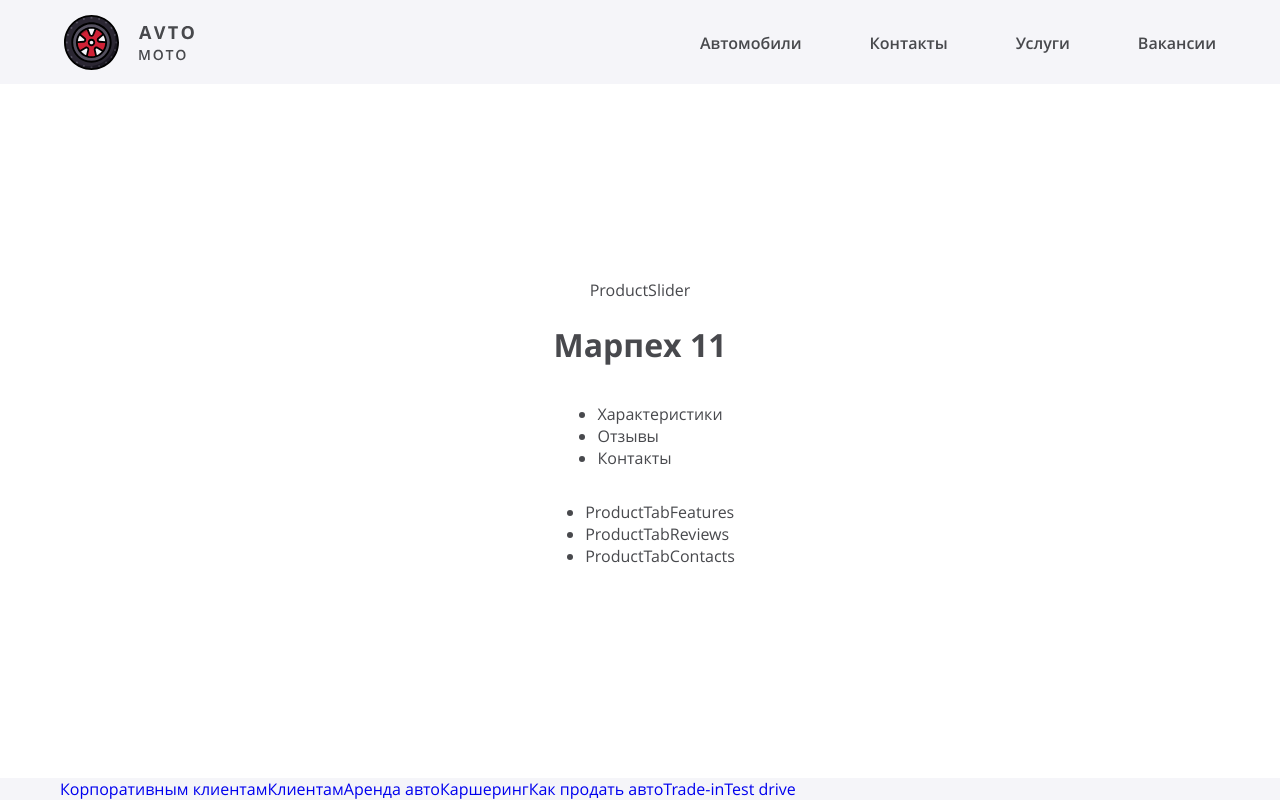
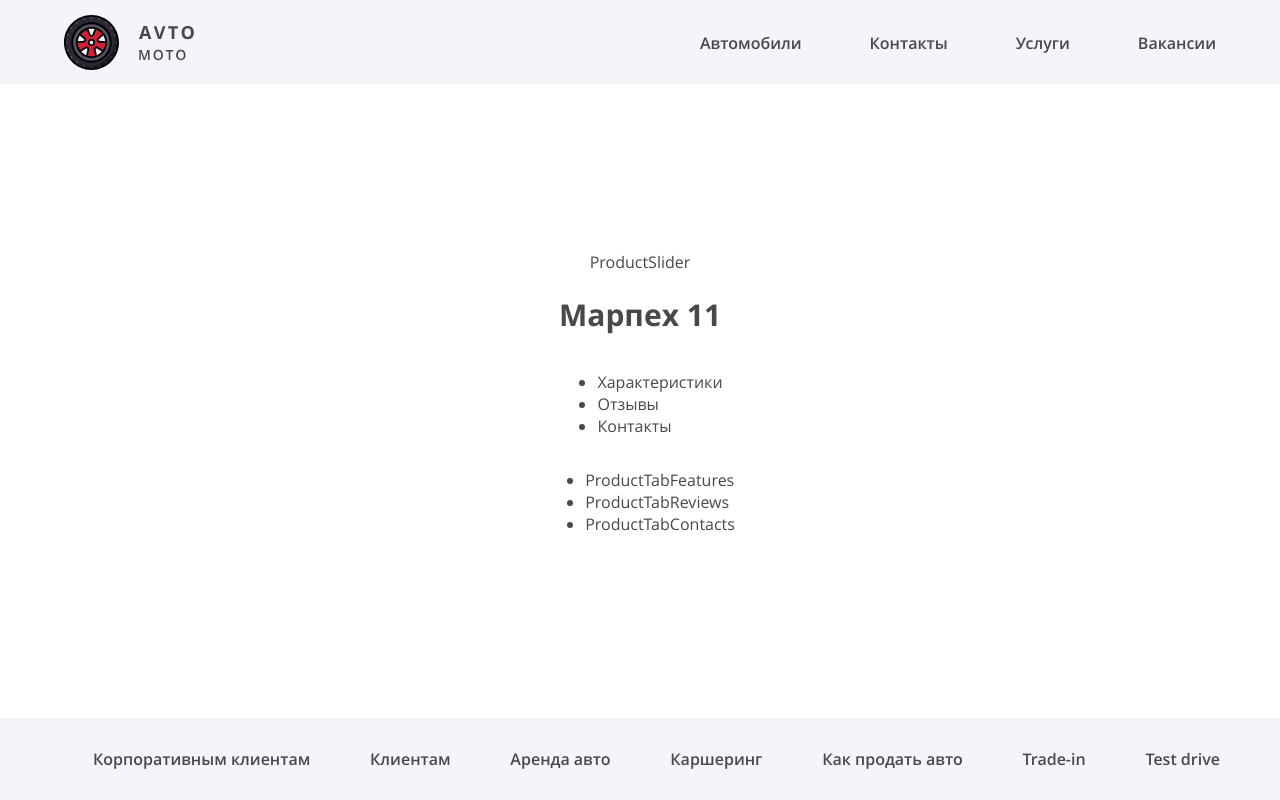
Before and after one commit to ampu/akimutin-avtomoto, a React (Create React App) app: page / in a window 1280 px wide. Built offline with nearby package versions, Linux system fonts and the light colour scheme.

Commit message:
Правки форматирования

```diff
--- a/src/components/footer/footer.scss
+++ b/src/components/footer/footer.scss
@@ -1,7 +1,15 @@
 .footer {
+  padding-top: 30px;
+  padding-bottom: 30px;
+
   background-color: $secondary-background-color;
 }
 
 .footer__container {
   @include container();
 }
+
+.footer__secondary-navigation {
+  margin-left: 8px;
+  margin-right: 2px;
+}
--- a/src/components/footer/secondary-navigation.jsx
+++ b/src/components/footer/secondary-navigation.jsx
@@ -9,25 +9,25 @@ const SecondaryNavigation = ({className}) => {
   return (
     <ul className={getClassName(`secondary-navigation`, className)}>
       <li className="secondary-navigation__item">
-        <NavLink exact to={RoutePath.CORPORATE_CLIENTS}>Корпоративным клиентам</NavLink>
+        <NavLink className="page-link" exact to={RoutePath.CORPORATE_CLIENTS}>Корпоративным клиентам</NavLink>
       </li>
       <li className="secondary-navigation__item">
-        <NavLink exact to={RoutePath.CLIENTS}>Клиентам</NavLink>
+        <NavLink className="page-link" exact to={RoutePath.CLIENTS}>Клиентам</NavLink>
       </li>
       <li className="secondary-navigation__item">
-        <NavLink exact to={RoutePath.CAR_RENT}>Аренда авто</NavLink>
+        <NavLink className="page-link" exact to={RoutePath.CAR_RENT}>Аренда авто</NavLink>
       </li>
       <li className="secondary-navigation__item">
-        <NavLink exact to={RoutePath.CARSHARING}>Каршеринг</NavLink>
+        <NavLink className="page-link" exact to={RoutePath.CARSHARING}>Каршеринг</NavLink>
       </li>
       <li className="secondary-navigation__item">
-        <NavLink exact to={RoutePath.SELLING_CAR}>Как продать авто</NavLink>
+        <NavLink className="page-link" exact to={RoutePath.SELLING_CAR}>Как продать авто</NavLink>
       </li>
       <li className="secondary-navigation__item">
-        <NavLink exact to={RoutePath.TRADE_IN}>Trade-in</NavLink>
+        <NavLink className="page-link" exact to={RoutePath.TRADE_IN}>Trade-in</NavLink>
       </li>
       <li className="secondary-navigation__item">
-        <NavLink exact to={RoutePath.TEST_DRIVE}>Test drive</NavLink>
+        <NavLink className="page-link" exact to={RoutePath.TEST_DRIVE}>Test drive</NavLink>
       </li>
     </ul>
   );
--- a/src/components/footer/secondary-navigation.scss
+++ b/src/components/footer/secondary-navigation.scss
@@ -1,10 +1,13 @@
 .secondary-navigation {
   list-style: none;
   margin: 0;
+  margin-left: -33px;
   padding: 0;
   display: flex;
+  flex-flow: wrap;
+  justify-content: space-between;
 }
 
-.secondary-navigation__item a {
-  text-decoration: none;
+.secondary-navigation__item {
+  margin-left: 33px;
 }
--- a/src/components/header/primary-navigation.jsx
+++ b/src/components/header/primary-navigation.jsx
@@ -9,16 +9,16 @@ const PrimaryNavigation = ({className}) => {
   return (
     <ul className={getClassName(`primary-navigation`, className)}>
       <li className="primary-navigation__item">
-        <NavLink exact to={RoutePath.PRODUCTS}>Автомобили</NavLink>
+        <NavLink className="page-link" exact to={RoutePath.PRODUCTS}>Автомобили</NavLink>
       </li>
       <li className="primary-navigation__item">
-        <NavLink exact to={RoutePath.CONTACTS}>Контакты</NavLink>
+        <NavLink className="page-link" exact to={RoutePath.CONTACTS}>Контакты</NavLink>
       </li>
       <li className="primary-navigation__item">
-        <NavLink exact to={RoutePath.SERVICES}>Услуги</NavLink>
+        <NavLink className="page-link" exact to={RoutePath.SERVICES}>Услуги</NavLink>
       </li>
       <li className="primary-navigation__item">
-        <NavLink exact to={RoutePath.VACANCIES}>Вакансии</NavLink>
+        <NavLink className="page-link" exact to={RoutePath.VACANCIES}>Вакансии</NavLink>
       </li>
     </ul>
   );
--- a/src/components/header/primary-navigation.scss
+++ b/src/components/header/primary-navigation.scss
@@ -9,27 +9,3 @@
 .primary-navigation__item {
   margin-left: 68px;
 }
-
-.primary-navigation__item a {
-  font-style: normal;
-  font-weight: 600;
-  font-size: 16px;
-  line-height: 22px;
-  text-decoration: none;
-
-  color: $primary-text-color;
-
-  &:hover {
-    text-decoration: underline;
-
-    &.active {
-      text-decoration: none;
-      cursor: default;
-    }
-  }
-
-  &:active,
-  &.active {
-    color: $interactive-alternate-color;
-  }
-}
--- a/src/globals.scss
+++ b/src/globals.scss
@@ -36,7 +36,34 @@
 }
 
 .page-title {
+  font-style: normal;
+  font-weight: bold;
+  font-size: 30px;
+  line-height: 41px;
+
+  color: $primary-text-color;
 }
 
 .page-link {
+  font-style: normal;
+  font-weight: 600;
+  font-size: 16px;
+  line-height: 22px;
+  text-decoration: none;
+
+  color: $primary-text-color;
+
+  &:hover {
+    text-decoration: underline;
+
+    &.active {
+      text-decoration: none;
+      cursor: default;
+    }
+  }
+
+  &:active,
+  &.active {
+    color: $interactive-alternate-color;
+  }
 }
--- a/src/index.scss
+++ b/src/index.scss
@@ -2,12 +2,9 @@
 @import "./constants/variables";
 @import "./mixins";
 @import "./globals";
-
 @import "./components/header/primary-navigation";
 @import "./components/header/logo";
 @import "./components/header/header";
-
 @import "./components/footer/secondary-navigation";
 @import "./components/footer/footer";
-
 @import "./mocks/mocks";
```
